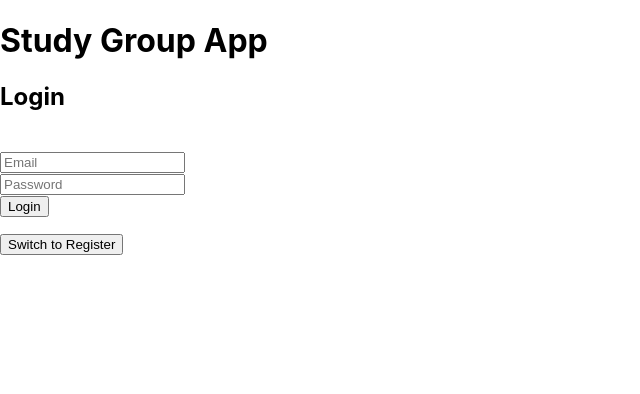
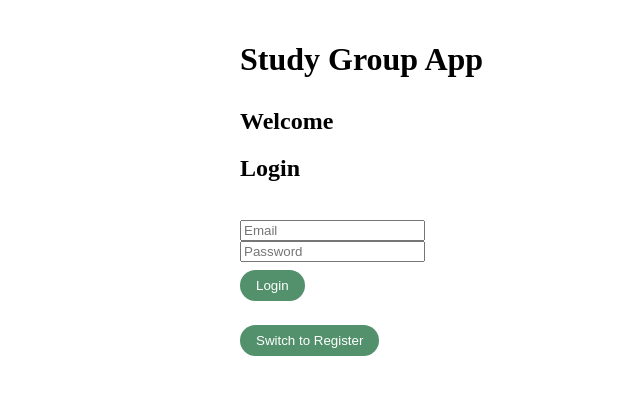
Before and after one commit to Juuexe/Study1.0, a React (Create React App) app in the folder frontend/: page / in a window 1280 px wide. Shown: the top 394 px of the page, without its empty margins (0-640 px from the left). Built offline with nearby package versions, Linux system fonts and the light colour scheme.

Commit message:
UI work and backend deletion

```diff
--- /dev/null
+++ b/frontend/src/App.css
@@ -0,0 +1,30 @@
+/* App.css */
+.container {
+  max-width: 800px;
+  margin: 0 auto;
+  padding: 20px;
+  font-family: Ancizar Serif, Ancizar Serif;
+}
+
+
+.section-title {
+  margin-top: 30px;
+  font-size: 1.5rem;
+}
+hr {
+  margin-bottom: 20px;
+}
+
+button {
+  background-color: #52916c;
+  color: white;
+  padding: 8px 16px;
+  margin-top: 8px;
+  border: none;
+  border-radius: 16px;
+  cursor: pointer;
+}
+
+button:hover {
+  background-color: #a5670b;
+}
--- a/frontend/src/App.js
+++ b/frontend/src/App.js
@@ -4,11 +4,14 @@ import RoomList from './RoomList';
 import CreateRoomForm from './CreateRoomForm';
 import RoomPage from './RoomPage';
 import { jwtDecode } from 'jwt-decode';
+//import './App.css';
+
 
 function App() {
   const [isLoggedIn, setIsLoggedIn] = useState(false);
   const [roomsUpdated, setRoomsUpdated] = useState(false);
   const [currentRoomId, setCurrentRoomId] = useState(null);
+  const [userId, setUserId] = useState(null);
 
   useEffect(() => {
     const token = localStorage.getItem('token');
@@ -21,13 +24,16 @@ function App() {
         if (decoded.exp * 1000 < Date.now()) {
           localStorage.removeItem('token');
           setIsLoggedIn(false);
+          setUserId(null);
         } else {
           setIsLoggedIn(true);
+          setUserId(decoded.userId);
         }
       } catch (err) {
         console.error('Invalid token:', err);
         localStorage.removeItem('token');
         setIsLoggedIn(false);
+        setUserId(null);
       }
     }
   }, []);
@@ -39,7 +45,7 @@ function App() {
 
 
   return (
-    <div>
+    <div className = "container">
       <h1>Study Group App</h1>
 
       {isLoggedIn ? (
@@ -58,6 +64,7 @@ function App() {
              refreshKey={roomsUpdated}
              onLogout={handleLogout}
              onEnterRoom={(roomId) => setCurrentRoomId(roomId)}
+             userId={userId}
             />
           </>
         )
--- a/frontend/src/Authform.js
+++ b/frontend/src/Authform.js
@@ -1,5 +1,5 @@
 import { useState } from 'react'; //; lets you add state variables to functional components
-
+import './App.css';
 
 function Authform({ onLogin }) {                        //declare a functional component - AuthForm
   const [isLogin, setIsLogin] = useState(true); // creates a a state variable isLogin, with initial value true, and a function setIsLogin to update it
@@ -54,6 +54,7 @@ function Authform({ onLogin }) {                        //declare a functional c
 
   return (
     <div>
+      <h2 className="section-title">Welcome</h2>
       <h2>{isLogin ? 'Login' : 'Register'}</h2>
       <form onSubmit={handleSubmit}>
         {!isLogin && (
@@ -87,7 +88,7 @@ function Authform({ onLogin }) {                        //declare a functional c
 
       <p style={{ color: 'green' }}>{message}</p>
 
-      <button onClick={() => setIsLogin(!isLogin)}>
+      <button   onClick={() => setIsLogin(!isLogin)}>
         Switch to {isLogin ? 'Register' : 'Login'}
       </button>
     </div>
--- a/frontend/src/CreateRoomForm.js
+++ b/frontend/src/CreateRoomForm.js
@@ -1,5 +1,6 @@
 // src/CreateRoomForm.js
 import { useState } from 'react';
+//import './App.css';
 
 function CreateRoomForm({ token, onRoomCreated }) {
   const [roomName, setRoomName] = useState('');
@@ -41,7 +42,7 @@ function CreateRoomForm({ token, onRoomCreated }) {
         placeholder="Enter room name"
         required
       />
-      <button type="submit">Create Room</button>
+      <button  className="button" type="submit">Create Room</button>
     </form>
   );
 }
--- a/frontend/src/RoomList.js
+++ b/frontend/src/RoomList.js
@@ -1,6 +1,6 @@
 import { useEffect, useState } from 'react';
 
-function RoomList({ refreshKey, onLogout, onEnterRoom }) {
+function RoomList({ refreshKey, onLogout, onEnterRoom, userId }) {
   const [rooms, setRooms] = useState([]);
   const [error, setError] = useState('');
   const [joinMessage, setJoinMessage] = useState('');
@@ -29,6 +29,27 @@ function RoomList({ refreshKey, onLogout, onEnterRoom }) {
 
     fetchRooms();
   }, [refreshKey]);
+
+
+  const handleDelete = async (roomId) => {
+  const token = localStorage.getItem('token');
+  try {
+    const res = await fetch(`https://study1-0.onrender.com/api/rooms/${roomId}`, {
+      method: 'DELETE',
+      headers: {
+        Authorization: `Bearer ${token}`,
+      },
+    });
+
+    const data = await res.json();
+    if (!res.ok) throw new Error(data.message || 'Failed to delete room');
+
+    setRooms(rooms.filter(room => room._id !== roomId)); // Remove from UI
+  } catch (err) {
+    console.error(err);
+    setError(err.message);
+  }
+};
 
   const handleJoin = async (roomId) => {
     const token = localStorage.getItem('token');
@@ -66,9 +87,12 @@ function RoomList({ refreshKey, onLogout, onEnterRoom }) {
           <li key={room._id}>
             <h3>{room.name}</h3>
             <p>{room.description}</p>
-            <small>Room ID: {room._id}</small><br />
-            <button onClick={() => handleJoin(room._id)}>Join Room</button>
-            <button onClick={() => onEnterRoom(room._id)}>Enter Room</button>
+
+            {room.creator === userId && (
+      <button onClick={() => handleDelete(room._id)}>Delete</button>
+        )}
+            <button   onClick={() => handleJoin(room._id)}>Join Room</button>
+            <button   onClick={() => onEnterRoom(room._id)}>Enter Room</button>
           </li>
         ))}
       </ul>
```
Also changed, not shown: 2 other files (tests, documents, lock files or other folders).
